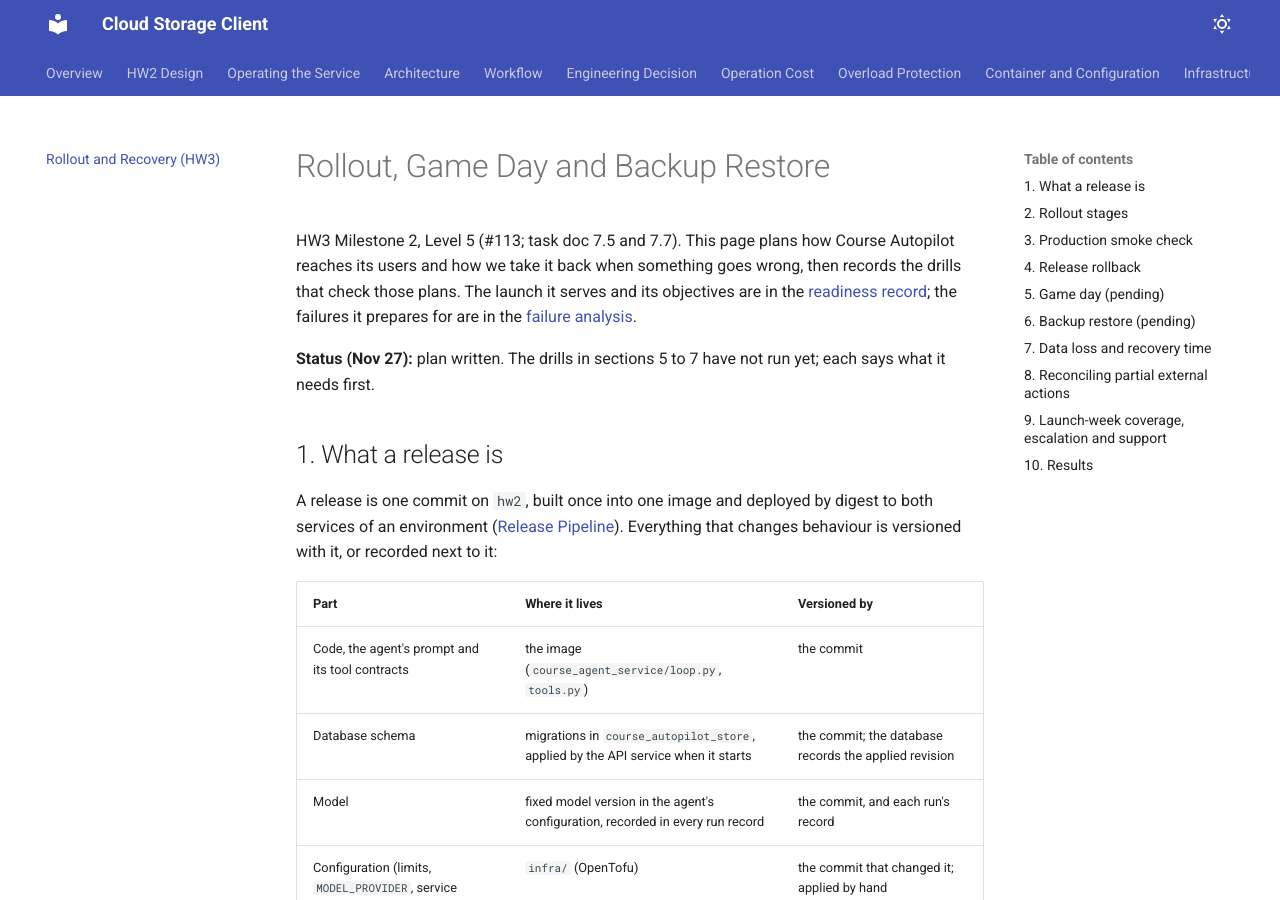
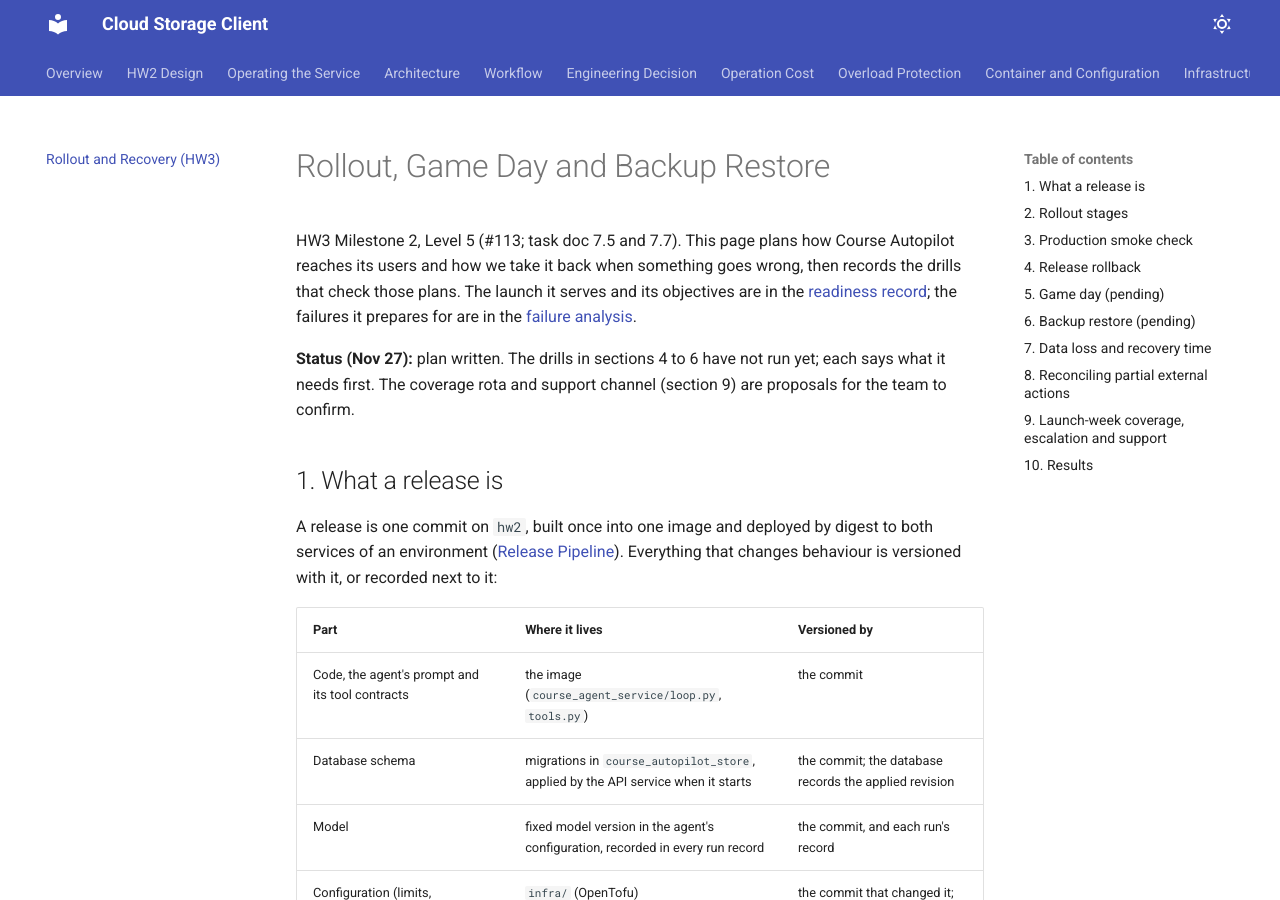
Before and after one commit to Shreyas191/OSPSD-Team-3, an MkDocs documentation site: the page built from docs/rollout.md, in a window 1280 px wide and 900 px high. Built offline with MkDocs 1.6.1 and Material for MkDocs 9.7.7, drawn with Linux system fonts in a browser that asks for light colours.

Commit message:
docs: say which rollout sections are still proposals (#113)

```diff
--- a/docs/rollout.md
+++ b/docs/rollout.md
@@ -2,7 +2,7 @@
 
 HW3 Milestone 2, Level 5 (#113; task doc 7.5 and 7.7). This page plans how Course Autopilot reaches its users and how we take it back when something goes wrong, then records the drills that check those plans. The launch it serves and its objectives are in the [readiness record](https://github.com/Shreyas191/OSPSD-Team-3/pull/117); the failures it prepares for are in the [failure analysis](https://github.com/Shreyas191/OSPSD-Team-3/pull/119).
 
-**Status (Nov 27):** plan written. The drills in sections 5 to 7 have not run yet; each says what it needs first.
+**Status (Nov 27):** plan written. The drills in sections 4 to 6 have not run yet; each says what it needs first. The coverage rota and support channel (section 9) are proposals for the team to confirm.
 
 ## 1. What a release is
 
```
